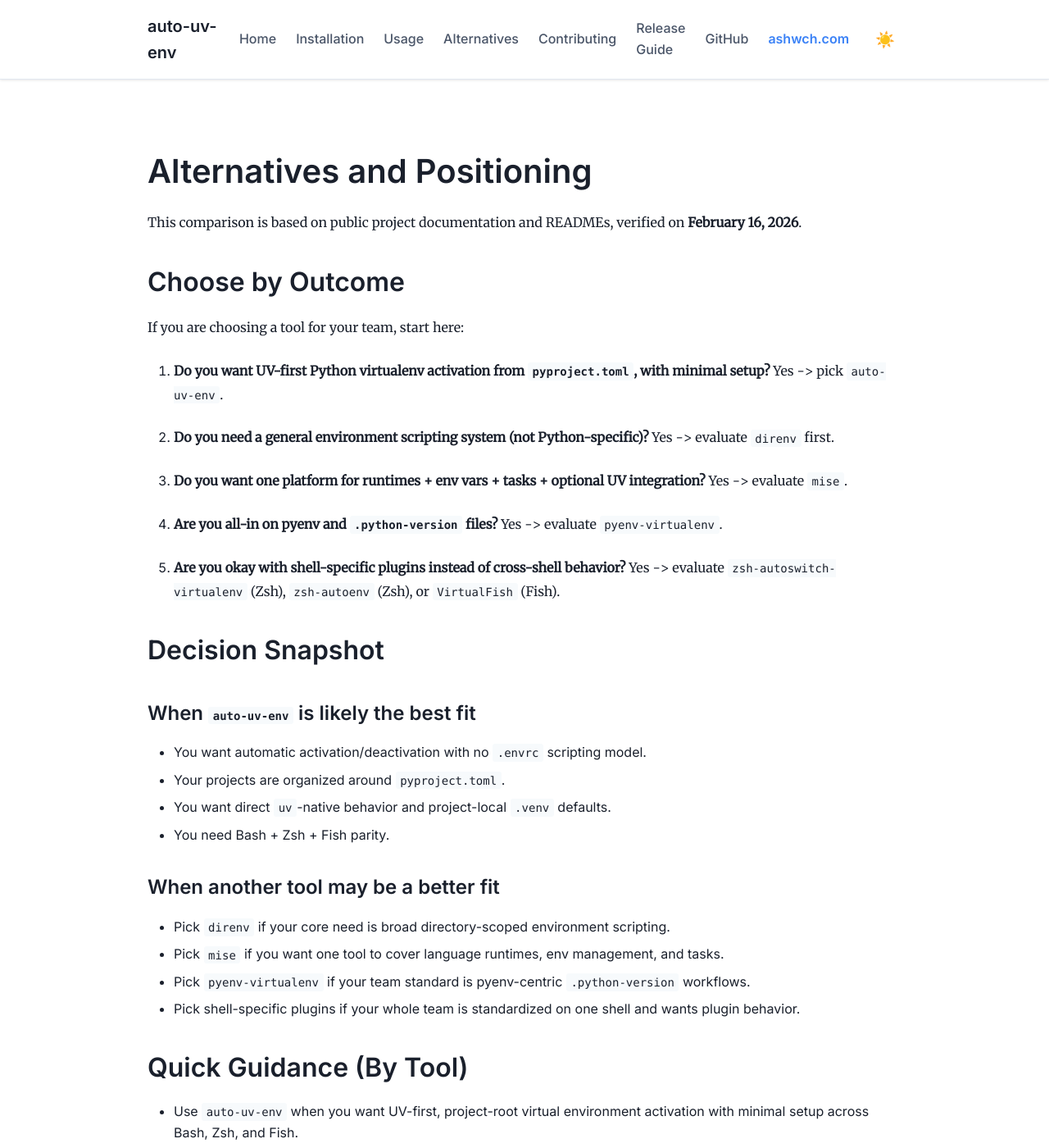
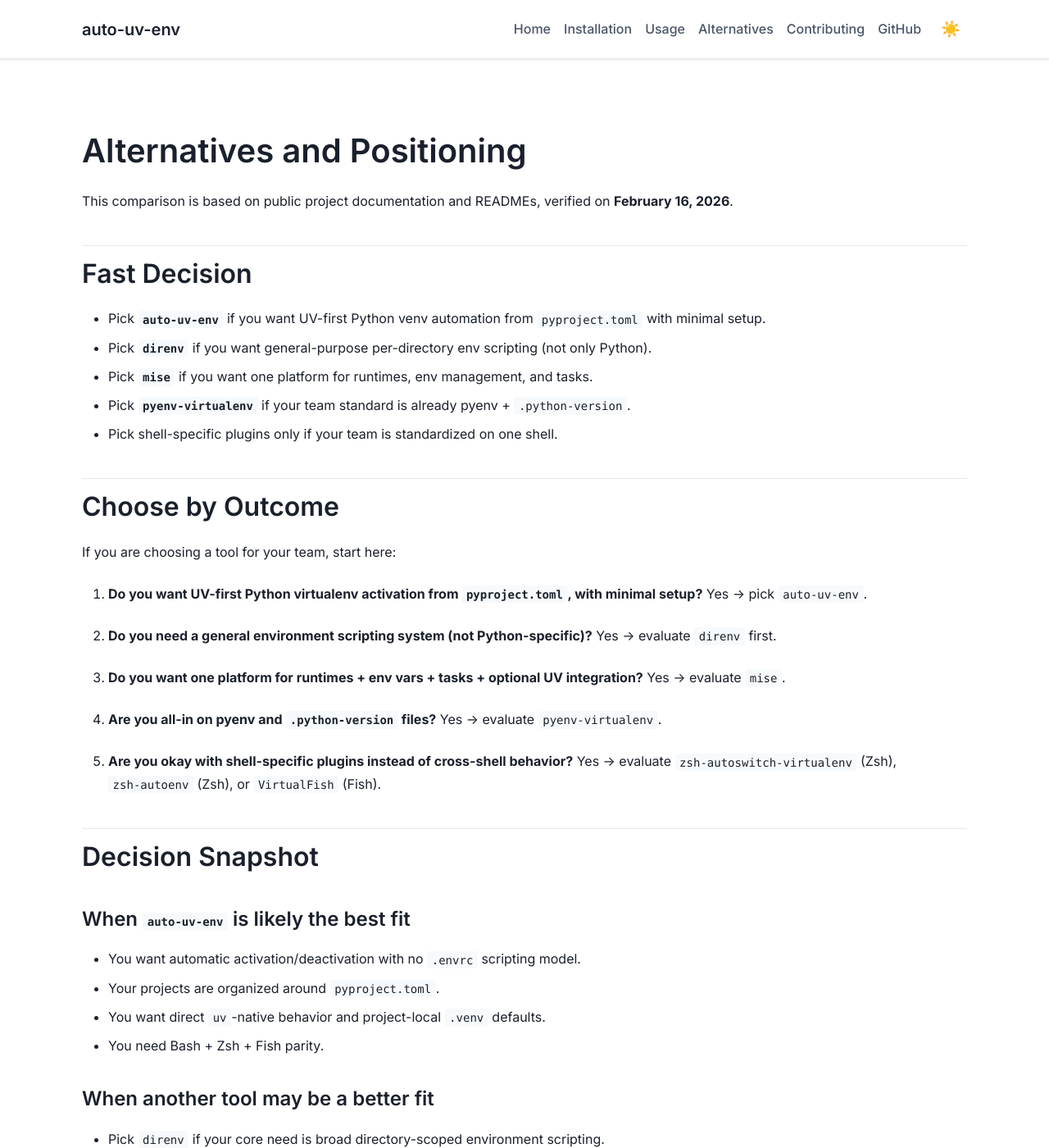
Before and after one commit to ashwch/auto-uv-env, a Jekyll site: the page built from docs/alternatives.md, in a window 1280 px wide and 1400 px high. Shown: the whole window at 82% size. Built offline with Jekyll 4.4.1, drawn with Linux system fonts in a browser that asks for light colours; some of the changed text lies outside the part shown.

Commit message:
docs: improve alternatives readability and simplify top nav

```diff
--- a/docs/_layouts/default.html
+++ b/docs/_layouts/default.html
@@ -12,7 +12,8 @@
   <link rel="preconnect" href="https://fonts.gstatic.com" crossorigin>
   <link href="https://fonts.googleapis.com/css2?family=Inter:wght@400;500;600;700&family=Merriweather:wght@300;400&display=swap" rel="stylesheet">
 </head>
-<body>
+{% assign page_slug = page.url | replace: "/", " " | strip | replace: " ", "-" %}
+<body class="{% if page_slug == '' %}page-home{% else %}page-{{ page_slug }}{% endif %}">
   <script>
     // Theme detection
     (function() {
@@ -31,9 +32,7 @@
         <a class="page-link" href="{{ "/usage/" | relative_url }}">Usage</a>
         <a class="page-link" href="{{ "/alternatives/" | relative_url }}">Alternatives</a>
         <a class="page-link" href="{{ "/contributing/" | relative_url }}">Contributing</a>
-        <a class="page-link" href="https://github.com/ashwch/auto-uv-env/blob/main/RELEASE.md">Release Guide</a>
         <a class="page-link" href="https://github.com/ashwch/auto-uv-env">GitHub</a>
-        <a class="page-link author-link" href="https://ashwch.com">ashwch.com</a>
         <button class="theme-toggle" onclick="toggleTheme()" aria-label="Toggle theme">
           <span class="sun">☀️</span>
           <span class="moon">🌙</span>
--- a/docs/alternatives.md
+++ b/docs/alternatives.md
@@ -7,6 +7,14 @@ permalink: /alternatives/
 # Alternatives and Positioning
 
 This comparison is based on public project documentation and READMEs, verified on **February 16, 2026**.
+
+## Fast Decision
+
+- Pick **`auto-uv-env`** if you want UV-first Python venv automation from `pyproject.toml` with minimal setup.
+- Pick **`direnv`** if you want general-purpose per-directory env scripting (not only Python).
+- Pick **`mise`** if you want one platform for runtimes, env management, and tasks.
+- Pick **`pyenv-virtualenv`** if your team standard is already pyenv + `.python-version`.
+- Pick shell-specific plugins only if your team is standardized on one shell.
 
 ## Choose by Outcome
 
@@ -53,6 +61,8 @@ Yes -> evaluate `zsh-autoswitch-virtualenv` (Zsh), `zsh-autoenv` (Zsh), or `Virt
 
 ## Capability Matrix
 
+This is intentionally detailed. For a quick answer, use the sections above.
+
 | Tool | Primary model | Directory auto-activation | UV behavior (documented) | Shell scope (documented) | Trust/security model (documented) |
 |---|---|---|---|---|---|
 | `auto-uv-env` | Auto-manages project `.venv` from `pyproject.toml` | Yes | Native `uv` usage for Python install + venv creation | Bash, Zsh, Fish | Path validation + shell-adapter directive protocol |
--- a/docs/assets/css/main.css
+++ b/docs/assets/css/main.css
@@ -68,12 +68,16 @@ body {
   font-weight: 600;
   color: var(--text-color);
   text-decoration: none;
+  white-space: nowrap;
+  flex-shrink: 0;
 }
 
 .site-nav {
   display: flex;
   align-items: center;
-  gap: 1.5rem;
+  gap: 1rem;
+  flex-wrap: wrap;
+  justify-content: flex-end;
 }
 
 .page-link {
@@ -81,6 +85,7 @@ body {
   text-decoration: none;
   font-weight: 500;
   transition: color 0.2s ease;
+  white-space: nowrap;
 }
 
 .page-link:hover {
@@ -181,6 +186,27 @@ li {
   margin-bottom: 0.5rem;
 }
 
+/* Tables */
+table {
+  width: 100%;
+  border-collapse: collapse;
+  margin: 1.5rem 0 2rem;
+  font-size: 0.95rem;
+  box-shadow: var(--shadow);
+}
+
+th, td {
+  border: 1px solid var(--border-color);
+  padding: 0.75rem 0.85rem;
+  text-align: left;
+  vertical-align: top;
+}
+
+th {
+  background-color: var(--code-bg);
+  font-weight: 600;
+}
+
 /* Footer */
 .site-footer {
   background-color: var(--bg-color);
@@ -205,11 +231,38 @@ li {
   margin-bottom: 2rem;
 }
 
+/* Alternatives page readability */
+.page-alternatives .wrapper {
+  max-width: 1120px;
+}
+
+.page-alternatives p,
+.page-alternatives li {
+  font-family: 'Inter', sans-serif;
+  line-height: 1.7;
+}
+
+.page-alternatives h2 {
+  margin-top: 2.5rem;
+  padding-top: 0.5rem;
+  border-top: 1px solid var(--border-color);
+}
+
+.page-alternatives code {
+  white-space: nowrap;
+}
+
 /* Mobile responsive */
 @media screen and (max-width: 768px) {
+  .site-header .wrapper {
+    align-items: flex-start;
+    gap: 0.75rem;
+  }
+
   .site-nav {
     flex-wrap: wrap;
-    gap: 1rem;
+    gap: 0.75rem;
+    justify-content: flex-start;
   }
 
   .page-link {
@@ -222,4 +275,10 @@ li {
   .home h1 {
     font-size: 2.5rem;
   }
+
+  table {
+    display: block;
+    overflow-x: auto;
+    white-space: normal;
+  }
 }
```
Also changed, not shown: other parts of docs/_layouts/default.html (+1 -0 lines), README.md, 1 other file.
